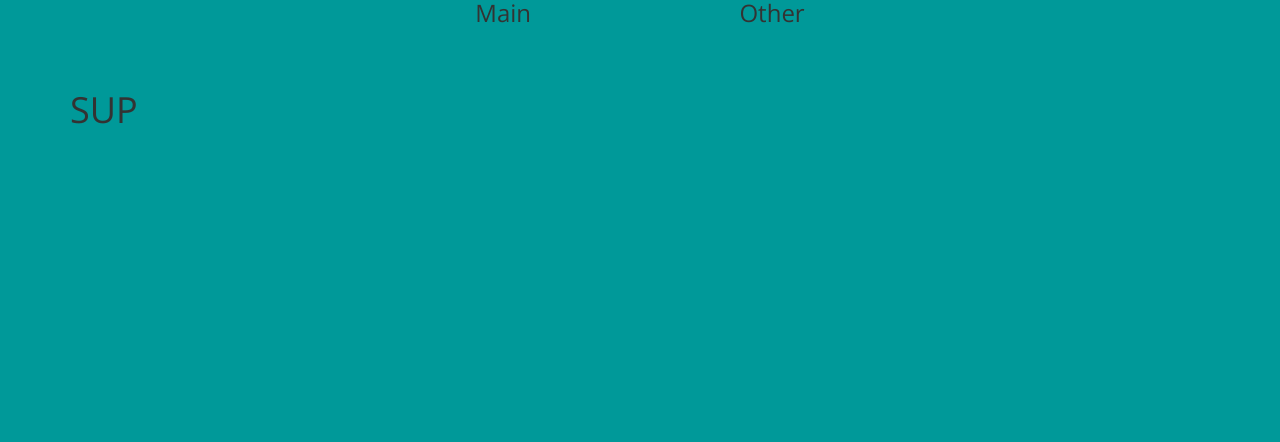
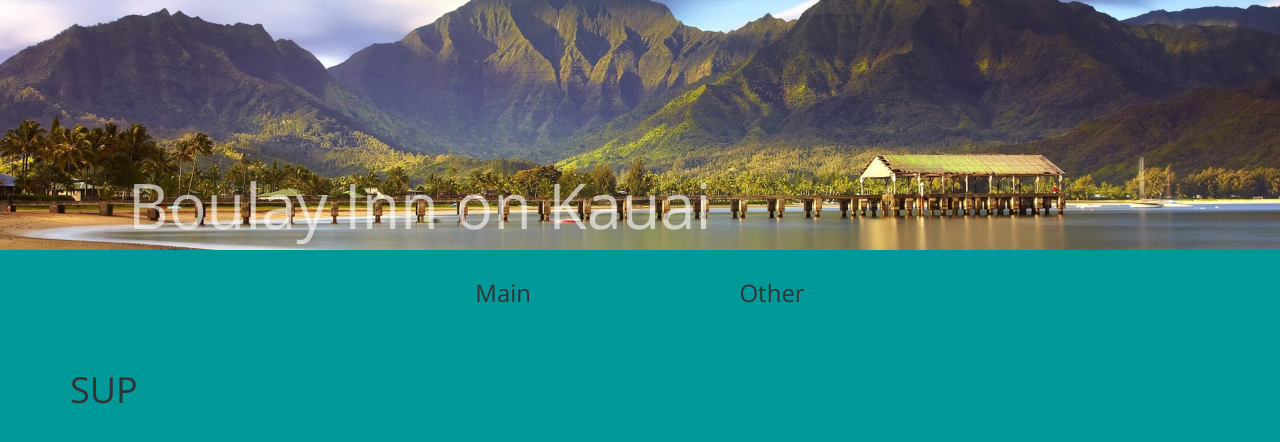
Before and after one commit to kbulloch/BedAndBreakfast, a plain HTML site: page index.html in a window 1280 px wide. Drawn offline with nearby package versions, Linux system fonts and the light colour scheme.

Commit message:
Add jumbotron

```diff
--- a/css/styles.css
+++ b/css/styles.css
@@ -22,3 +22,20 @@ body {
   margin: 8%;
   cursor: pointer;
 }
+
+.jumbotron {
+  width: 100%;
+  text-align: center;
+  background-image: url('../img/hanalei.jpg');
+  background-position: 0 -250px;
+  background-size: 100%;
+  min-height: 250px;
+}
+
+#jumbo-text {
+  color: rgba(255,255,255,0.6);
+  font-weight: 100;
+  position: absolute;
+  top: 150px;
+  left: 10%;
+}
--- a/index.html
+++ b/index.html
@@ -12,6 +12,10 @@
 </head>
 <body ng-controller="ViewCtrl">
 
+  <div class="jumbotron">
+    <h1 id="jumbo-text">Boulay Inn on Kauai</h1>
+  </div>
+
   <navbar></navbar>
 
   <div class="container">
```
Also changed, not shown: img/hanalei.jpg (added).
